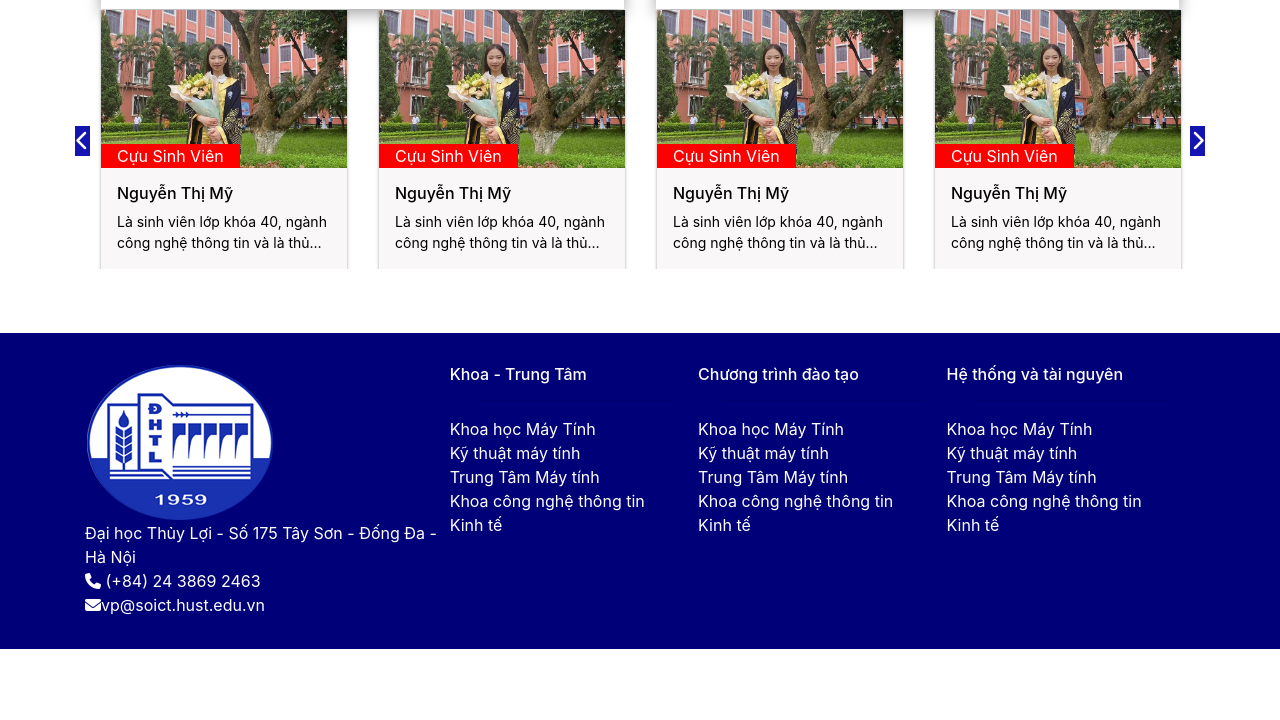
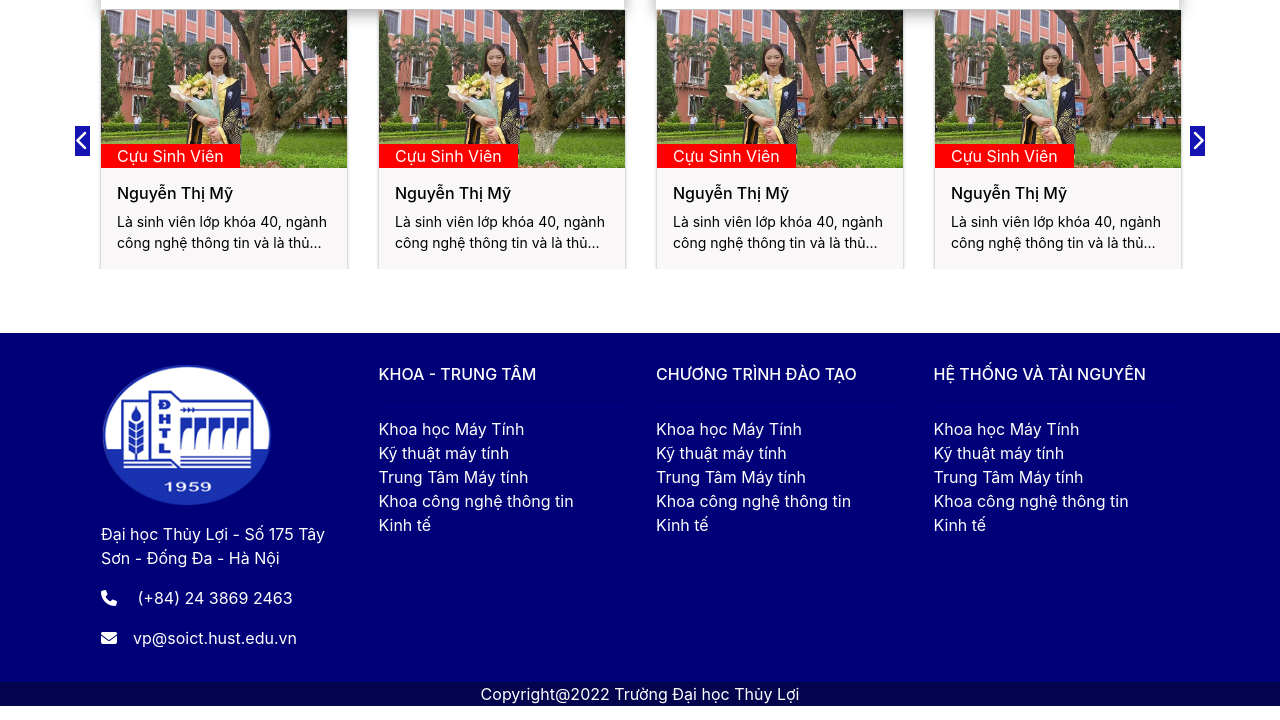
Before and after one commit to huyen00/DATN, a plain HTML site: page index.html in a window 1280 px wide. Shown: the part 2540-3260 px from the top of the page. Before the commit the page ends 3189 px from the top, so only its background shows below. Drawn offline with nearby package versions, Linux system fonts and the light colour scheme.

Commit message:
update footer

```diff
--- a/assets/css/home.css
+++ b/assets/css/home.css
@@ -348,9 +348,19 @@ a{
 .footer_infomation{
     display: flex;
 }
+.logo_footer{
+    width: 70%;
+}
 .footer_contact{
     display: grid;
     color:#fff;
+
+}
+.text_contact{
+    margin-top:1rem;
+}
+.text_contact i{
+    padding-right:1rem;
 }
 .content_system{
     display: grid;
@@ -359,14 +369,30 @@ a{
 .system{
     width: 25%;
     color:#fff;
+    padding:0rem 1rem;
 }
 .line{
-    width: 80%;
-    left:0;
+    width: 100%;
+    left: 0;
+    color: #ffffff !important;
 }
 .content_system a{
     color:#fff;
 }
+.title_system{
+    text-transform: uppercase;
+}
 a:hover{
     text-decoration: none !important;
 }
+.copyright_footer{
+    text-align: center;
+    width: 100%;
+     color:#fff;
+    background-color: rgb(3, 3, 78);;
+}
+.copyright_footer span{
+    padding:1rem 0rem;
+    width: 100%;
+    height: 100%;
+}
--- a/index.html
+++ b/index.html
@@ -480,17 +480,17 @@
             <div class="footer_page">
                 <div class="container">
                     <div class="footer_infomation">
-                        <div class="logo_info">
-                            <img src="assets/image/logodh.png" class="img-fluid" alt="">
+                        <div class="system logo_info">
+                            <img src="assets/image/logodh.png" class="img-fluid logo_footer" alt="">
                             <div class="footer_contact">
-                                <span>Đại học Thủy Lợi - Số 175 Tây Sơn - Đống Đa - Hà Nội</span>
-                                <span><i class="fa-solid fa-phone"></i> (+84) 24 3869 2463 </span>
-                                <span><i class="fa-solid fa-envelope"></i>vp@soict.hust.edu.vn</span>
+                                <span class="text_contact">Đại học Thủy Lợi - Số 175 Tây Sơn - Đống Đa - Hà Nội</span>
+                                <span class="text_contact"><i class="fa-solid fa-phone"></i> (+84) 24 3869 2463 </span>
+                                <span class="text_contact"><i class="fa-solid fa-envelope"></i>vp@soict.hust.edu.vn</span>
 
                             </div>
                         </div>
                         <div class="system">
-                            <h6>Khoa - Trung Tâm</h6>
+                            <h6 class="title_system">Khoa - Trung Tâm</h6>
                             <hr class="line">
                             <div class="content_system">
                                 <a href=""><span>Khoa học Máy Tính</span></a>
@@ -501,7 +501,7 @@
                             </div>
                         </div>
                         <div class="system">
-                            <h6>Chương trình đào tạo</h6>
+                            <h6 class="title_system">Chương trình đào tạo</h6>
                             <hr class="line">
                             <div class="content_system">
                                 <a href=""><span>Khoa học Máy Tính</span></a>
@@ -512,7 +512,7 @@
                             </div>
                         </div>
                         <div class="system">
-                            <h6>Hệ thống và tài nguyên</h6>
+                            <h6 class="title_system">Hệ thống và tài nguyên</h6>
                             <hr class="line">
                             <div class="content_system">
                                 <a href=""><span>Khoa học Máy Tính</span></a>
@@ -524,6 +524,9 @@
                         </div>
                     </div>
                 </div>
+            </div>
+            <div class="copyright_footer">
+                <span>Copyright@2022 Trường Đại học Thủy Lợi</span>
             </div>
         </footer>
 
```
